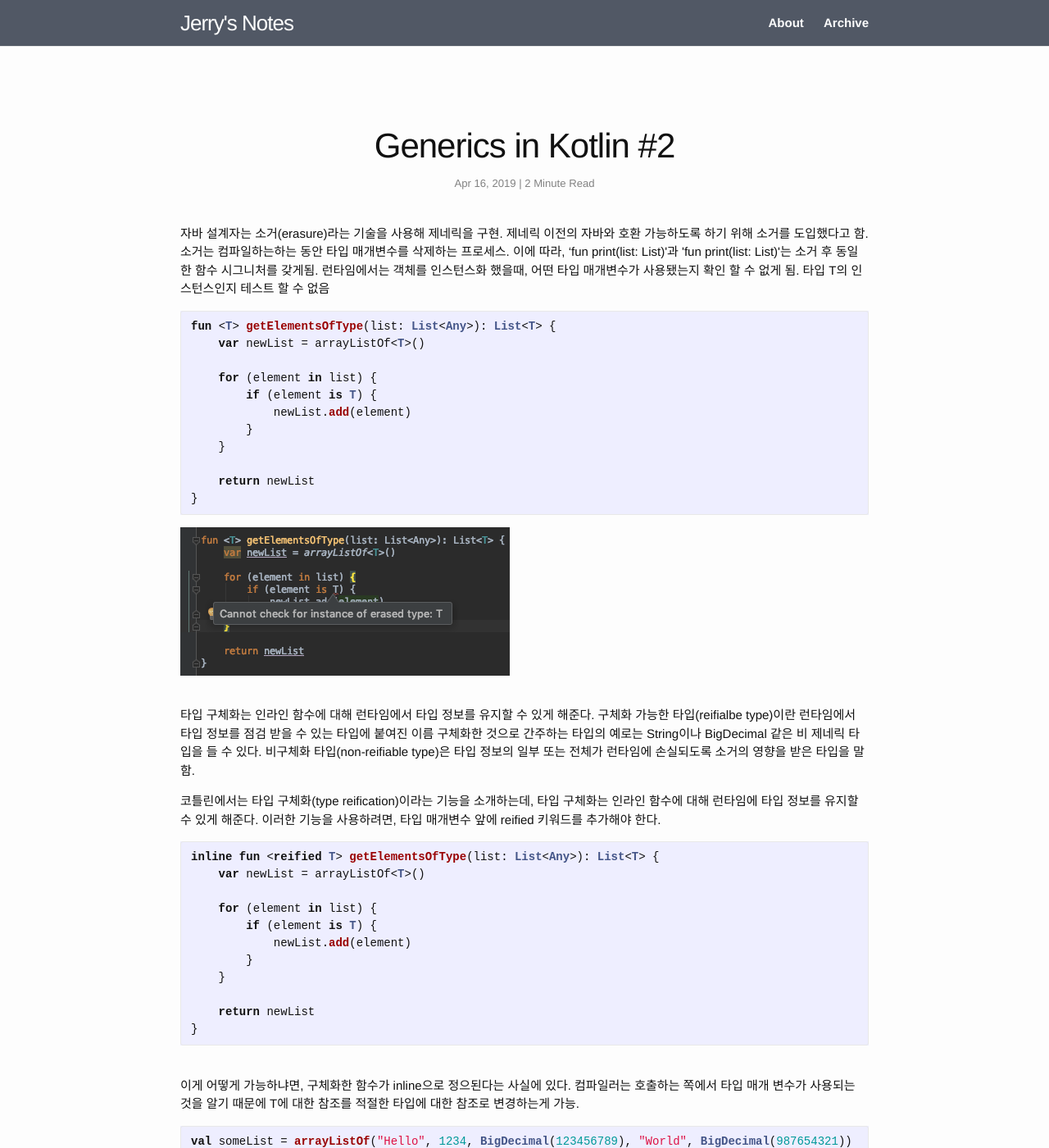
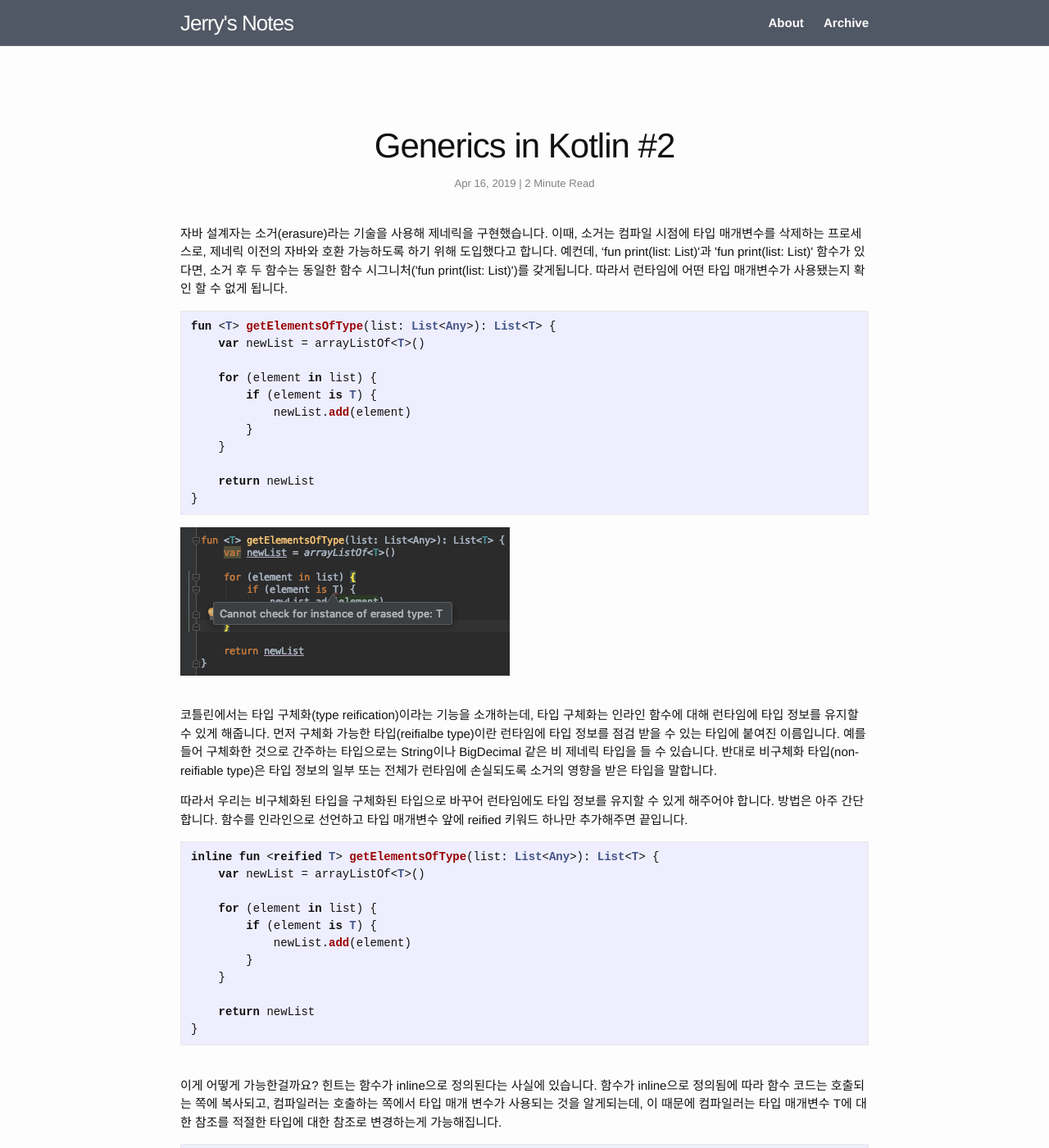
Before and after one commit to yoojoonsang/yoojoonsang.github.io, a Jekyll site: the page built from _posts/2019-04-16-generics-in-kotlin2.markdown, in a window 1280 px wide and 1400 px high. Shown: the whole window at 82% size. Built offline with Jekyll 4.4.1, drawn with Linux system fonts in a browser that asks for light colours.

Commit message:
포스트 수정

````diff
--- a/_posts/2019-04-16-generics-in-kotlin2.markdown
+++ b/_posts/2019-04-16-generics-in-kotlin2.markdown
@@ -4,13 +4,10 @@ title:  "Generics in Kotlin #2"
 categories: jekyll update
 description: 이 장에서는 타입 소거에 대해 알아봅니다.
 ---
-자바 설계자는 소거(erasure)라는 기술을 사용해 제네릭을 구현.
-제네릭 이전의 자바와 호환 가능하도록 하기 위해 소거를 도입했다고 함.
-소거는 컴파일하는하는 동안 타입 매개변수를 삭제하는 프로세스.
-이에 따라, 'fun print(list: List<String>)'과 'fun print(list: List<Int>)'는 소거 후 동일한 함수 시그니처를 갖게됨.
-런타임에서는 객체를 인스턴스화 했을때, 어떤 타입 매개변수가 사용됐는지 확인 할 수 없게 됨.
-타입 T의 인스턴스인지 테스트 할 수 없음
-
+자바 설계자는 소거(erasure)라는 기술을 사용해 제네릭을 구현했습니다.
+이때, 소거는 컴파일 시점에 타입 매개변수를 삭제하는 프로세스로, 제네릭 이전의 자바와 호환 가능하도록 하기 위해 도입했다고 합니다.
+예컨데, 'fun print(list: List<String>)'과 'fun print(list: List<Int>)' 함수가 있다면, 소거 후 두 함수는 동일한 함수 시그니처('fun print(list: List)')를 갖게됩니다.
+따라서 런타임에 어떤 타입 매개변수가 사용됐는지 확인 할 수 없게 됩니다.
 
 ```kotlin
 fun <T> getElementsOfType(list: List<Any>): List<T> {
@@ -28,13 +25,13 @@ fun <T> getElementsOfType(list: List<Any>): List<T> {
 ![스크린샷1](../../images/type-erased.png)
 
 <br>
-타입 구체화는 인라인 함수에 대해 런타임에서 타입 정보를 유지할 수 있게 해준다.
-구체화 가능한 타입(reifialbe type)이란 런타임에서 타입 정보를 점검 받을 수 있는 타입에 붙여진 이름
-구체화한 것으로 간주하는 타입의 예로는 String이나 BigDecimal 같은 비 제네릭 타입을 들 수 있다.
-비구체화 타입(non-reifiable type)은 타입 정보의 일부 또는 전체가 런타임에 손실되도록 소거의 영향을 받은 타입을 말함.
+코틀린에서는 타입 구체화(type reification)이라는 기능을 소개하는데, 타입 구체화는 인라인 함수에 대해 런타임에 타입 정보를 유지할 수 있게 해줍니다.
+먼저 구체화 가능한 타입(reifialbe type)이란 런타임에 타입 정보를 점검 받을 수 있는 타입에 붙여진 이름입니다.
+예를들어 구체화한 것으로 간주하는 타입으로는 String이나 BigDecimal 같은 비 제네릭 타입을 들 수 있습니다.
+반대로 비구체화 타입(non-reifiable type)은 타입 정보의 일부 또는 전체가 런타임에 손실되도록 소거의 영향을 받은 타입을 말합니다.
 
-코틀린에서는 타입 구체화(type reification)이라는 기능을 소개하는데, 타입 구체화는 인라인 함수에 대해 런타임에 타입 정보를 유지할 수 있게 해준다.
-이러한 기능을 사용하려면, 타입 매개변수 앞에 reified 키워드를 추가해야 한다.
+따라서 우리는 비구체화된 타입을 구체화된 타입으로 바꾸어 런타임에도 타입 정보를 유지할 수 있게 해주어야 합니다.
+방법은 아주 간단합니다. 함수를 인라인으로 선언하고 타입 매개변수 앞에 reified 키워드 하나만 추가해주면 끝입니다.
 
 ```kotlin
 inline fun <reified T> getElementsOfType(list: List<Any>): List<T> {
@@ -51,8 +48,10 @@ inline fun <reified T> getElementsOfType(list: List<Any>): List<T> {
 ```
 
 <br>
-이게 어떻게 가능하냐면, 구체화한 함수가 inline으로 정으된다는 사실에 있다.
-컴파일러는 호출하는 쪽에서 타입 매개 변수가 사용되는 것을 알기 때문에 T에 대한 참조를 적절한 타입에 대한 참조로 변경하는게 가능.
+이게 어떻게 가능한걸까요?
+힌트는 함수가 inline으로 정의된다는 사실에 있습니다.
+함수가 inline으로 정의됨에 따라 함수 코드는 호출되는 쪽에 복사되고, 컴파일러는 호출하는 쪽에서 타입 매개 변수가 사용되는 것을 알게되는데,
+이 때문에 컴파일러는 타입 매개변수 T에 대한 참조를 적절한 타입에 대한 참조로 변경하는게 가능해집니다.
 
 ```kotlin
 val someList = arrayListOf("Hello", 1234, BigDecimal(123456789), "World", BigDecimal(987654321))
````
Also changed, not shown: _posts/2016-01-15-welcome-to-jekyll.markdown (deleted, +0 -25 lines), _posts/2016-05-13-sample-post.markdown (deleted, +0 -11 lines), Gemfile.lock.
